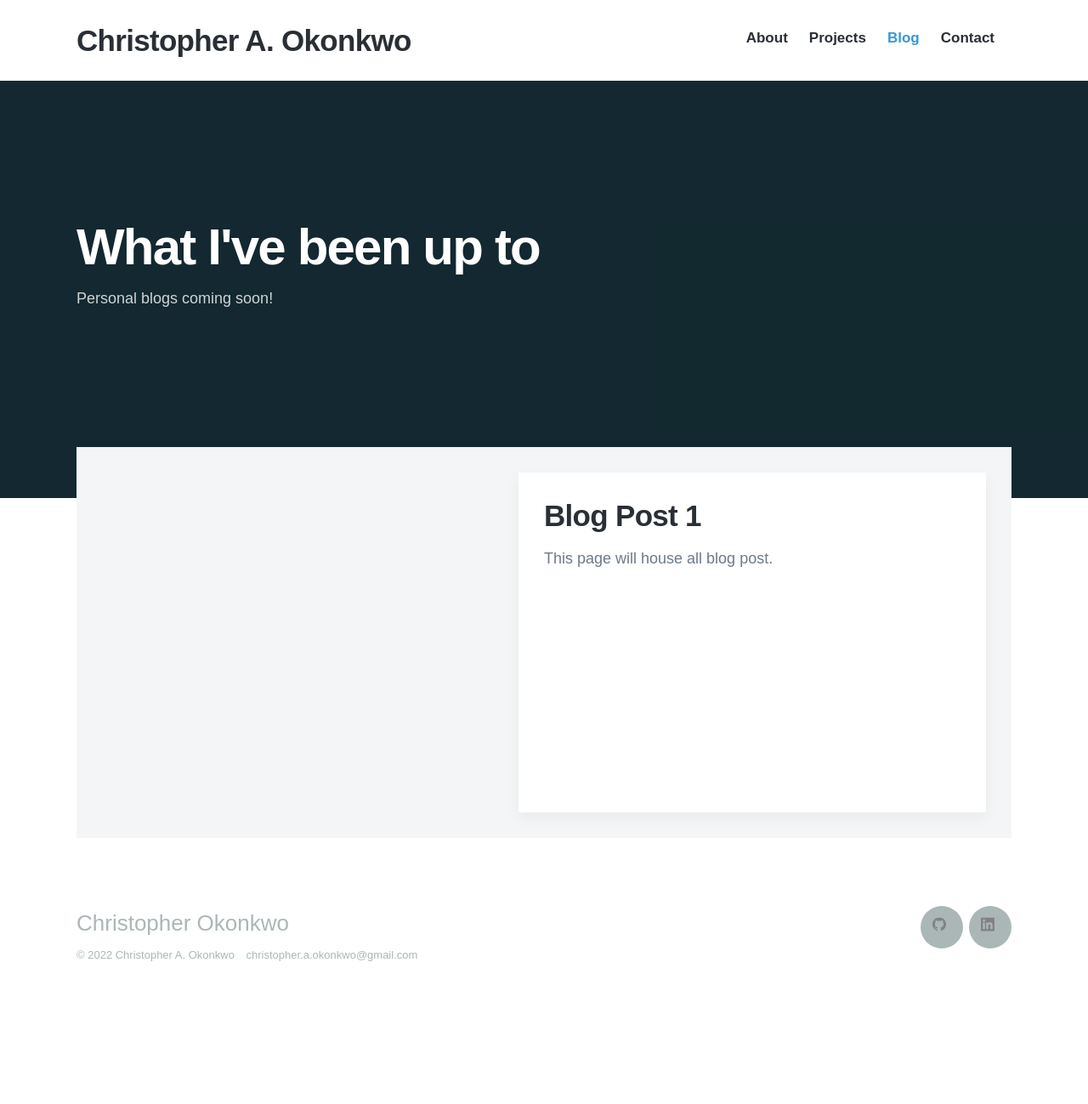
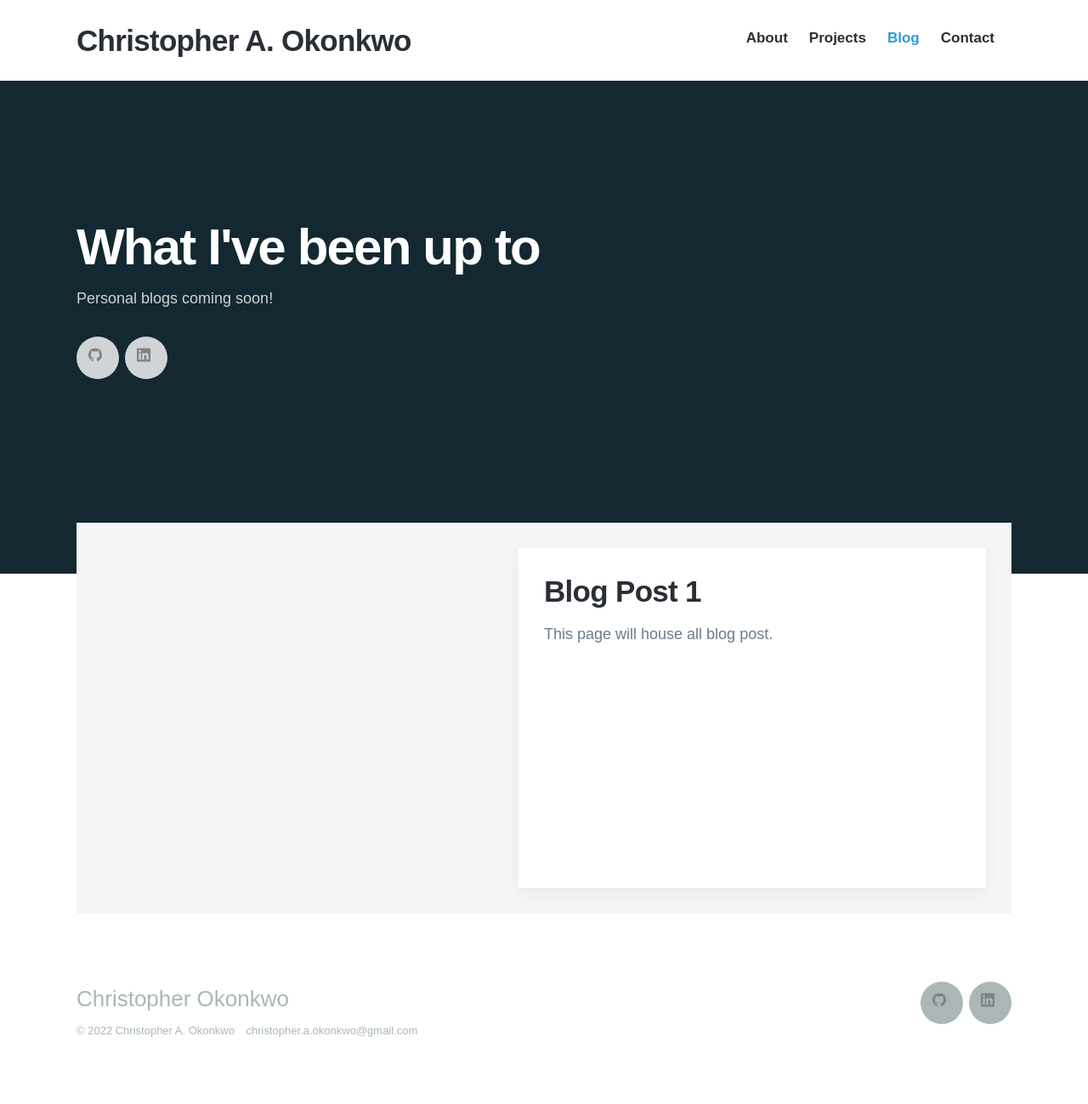
Before and after one commit to crisokonkwo/crisokonkwo.github.io, a Jekyll site: the page built from blog/index.html, in a window 1280 px wide. Shown: the whole page at 85% size. Built offline with Jekyll 4.4.1, drawn with Linux system fonts in a browser that asks for light colours; nearby versions of some CDN libraries; some web fonts are replaced; the list of posts is cut into pages by our own code; before the commit the page ends 1210 px from its top, so only the background shows below that.

Commit message:
Update index.html

```diff
--- a/blog/index.html
+++ b/blog/index.html
@@ -15,6 +15,8 @@ featured_image:
 
 		<h1>What I've been up to</h1>
 		<p>Personal blogs coming soon!</p>
+
+		{% include socials.html %}
 
 	</div>
 
```
